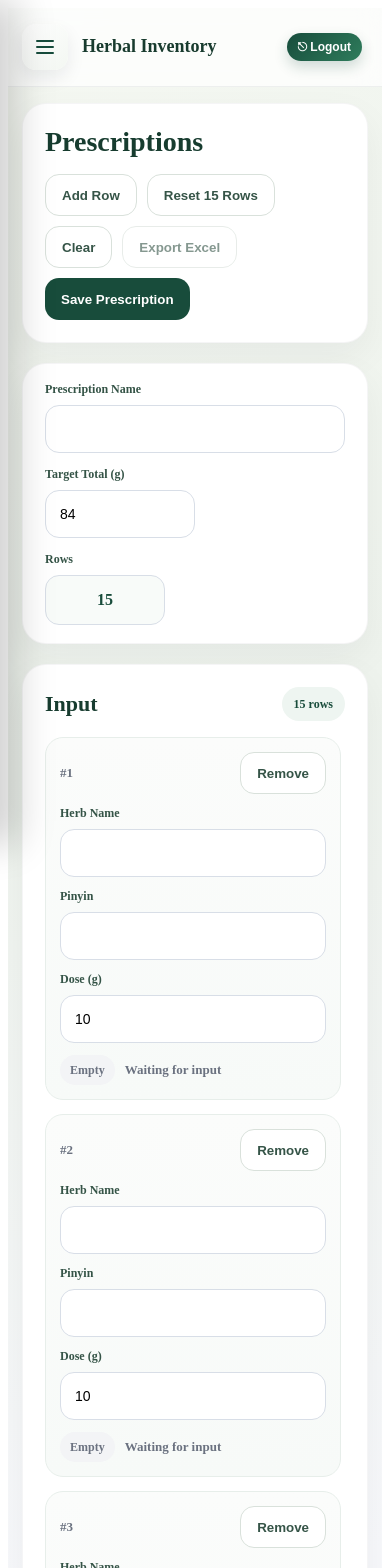
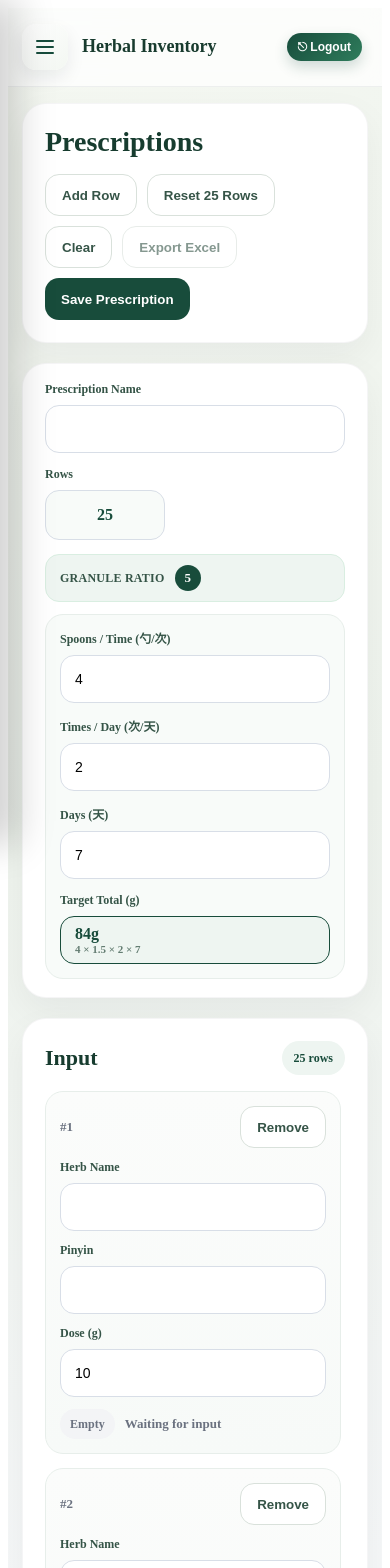
Before and after one commit to niuniu121/HerbVault-admin, a Vue app: page /prescriptions in a window 390 px wide. Shown: the top 1568 px of the page. Built offline with nearby package versions, Linux system fonts and the light colour scheme; no server answers; the database is empty.

Commit message:
caculate the grams

```diff
--- a/src/views/PrescriptionView.vue
+++ b/src/views/PrescriptionView.vue
@@ -7,7 +7,7 @@
 
       <div class="header-actions">
         <button class="ghost-btn" @click="addRow">Add Row</button>
-        <button class="ghost-btn" @click="confirmResetRows">Reset 15 Rows</button>
+        <button class="ghost-btn" @click="confirmResetRows">Reset 25 Rows</button>
         <button class="ghost-btn" @click="clearAll">Clear</button>
         <button class="ghost-btn" :disabled="!canExportCurrent" @click="exportCurrentPrescription">
           Export Excel
@@ -27,27 +27,74 @@
     </section>
 
     <section class="top-form-card card">
-      <div class="top-form-grid top-form-grid-3">
+      <div class="top-form-grid top-form-grid-main">
         <div class="top-form-field">
           <label class="field-label">Prescription Name</label>
           <input v-model.trim="prescriptionTitle" class="row-input" type="text" placeholder="" />
         </div>
 
-        <div class="top-form-field compact-target-field">
-          <label class="field-label">Target Total (g)</label>
+        <div class="top-form-field compact-field">
+          <label class="field-label">Rows</label>
+          <div class="row-count-box">{{ inputRows.length }}</div>
+        </div>
+      </div>
+
+      <div class="ratio-info-bar">
+        <div class="ratio-info-left">
+          <span class="ratio-info-label">Granule Ratio</span>
+          <span class="ratio-info-value">{{ GRANULE_RATIO }}</span>
+        </div>
+        <!-- <div class="ratio-info-note">
+          1g granules ≡ {{ GRANULE_RATIO }}g raw herbs · 1 spoon ≡ {{ GRAMS_PER_SPOON }}g granules
+        </div> -->
+      </div>
+
+      <div class="dosing-grid">
+        <div class="top-form-field">
+          <label class="field-label">Spoons / Time (勺/次)</label>
           <input
-            :value="targetTotalGrams"
+            :value="spoonsPerTime"
             class="row-input"
             type="text"
             inputmode="decimal"
-            placeholder=""
-            @input="handleTargetTotalInput"
+            placeholder="e.g. 4"
+            @input="handleSpoonsPerTimeInput"
           />
         </div>
 
-        <div class="top-form-field compact-field">
-          <label class="field-label">Rows</label>
-          <div class="row-count-box">{{ inputRows.length }}</div>
+        <div class="top-form-field">
+          <label class="field-label">Times / Day (次/天)</label>
+          <input
+            :value="timesPerDay"
+            class="row-input"
+            type="text"
+            inputmode="decimal"
+            placeholder="e.g. 2"
+            @input="handleTimesPerDayInput"
+          />
+        </div>
+
+        <div class="top-form-field">
+          <label class="field-label">Days (天)</label>
+          <input
+            :value="totalDays"
+            class="row-input"
+            type="text"
+            inputmode="decimal"
+            placeholder="e.g. 7"
+            @input="handleTotalDaysInput"
+          />
+        </div>
+
+        <div class="top-form-field">
+          <label class="field-label">Target Total (g)</label>
+          <div class="target-total-box">
+            <span class="target-total-value">{{ targetTotalNumber }}g</span>
+            <span class="target-total-formula">
+              {{ toNumber(spoonsPerTime) }} × {{ GRAMS_PER_SPOON }} × {{ toNumber(timesPerDay) }} ×
+              {{ toNumber(totalDays) }}
+            </span>
+          </div>
         </div>
       </div>
     </section>
@@ -190,6 +237,12 @@
                 <div class="preview-category">
                   {{ normalizeCategoryName(item.category) }}
                 </div>
+                <div class="preview-raw" v-if="item.rawGrams !== item.grams">
+                  <span class="preview-raw-label">Rx</span>
+                  <span class="preview-raw-value">{{ item.rawGrams }}g</span>
+                  <span class="preview-raw-arrow">→</span>
+                  <span class="preview-raw-scaled">{{ item.grams }}g</span>
+                </div>
               </div>
             </div>
           </div>
@@ -213,7 +266,11 @@
             <strong>{{ unmatchedCount }}</strong>
           </div>
           <div class="summary-row">
-            <span>Raw Input Sum</span>
+            <span>Granule Ratio</span>
+            <strong>{{ GRANULE_RATIO }}</strong>
+          </div>
+          <div class="summary-row">
+            <span>Raw Sum</span>
             <strong>{{ rawInputTotalGrams }}g</strong>
           </div>
           <div class="summary-row">
@@ -224,10 +281,10 @@
             <span>Target Total</span>
             <strong>{{ targetTotalNumber }}g</strong>
           </div>
-          <div class="summary-row">
+          <!-- <div class="summary-row">
             <span>Status</span>
             <strong>{{ previewStatusText }}</strong>
-          </div>
+          </div> -->
         </div>
       </div>
     </section>
@@ -379,12 +436,16 @@ import {
 const HERBS = 'herbs'
 const PRESCRIPTIONS = 'prescriptions'
 const PAGE_SIZE = 10
-const DEFAULT_ROWS = 15
+const DEFAULT_ROWS = 25
 const DEFAULT_GRAMS = '10'
-// Default target follows the Excel workbook default:
-//   GramsEachTime (10g) * TimesPerDay (2) * TotalDays (14) = 280g
-// Admins can freely overwrite or clear this value.
-const DEFAULT_TARGET_TOTAL = '84'
+// Each spoon of granules weighs ~1.5g. This constant together with the three
+// admin-editable fields below drive the Target Total:
+//   Target Total = spoonsPerTime * GRAMS_PER_SPOON * timesPerDay * totalDays
+// Example: 4 spoons * 1.5g * 2 times * 7 days = 84g
+const GRAMS_PER_SPOON = 1.5
+const DEFAULT_SPOONS_PER_TIME = '4'
+const DEFAULT_TIMES_PER_DAY = '2'
+const DEFAULT_TOTAL_DAYS = '7'
 // Concentration ratio from the workbook (column B of HerbList). Every herb in
 // the source spreadsheet uses 5, so we keep it as a single constant. If you
 // ever store per-herb ratios, swap this out for a lookup.
@@ -399,7 +460,11 @@ const editingId = ref('')
 const currentPage = ref(1)
 const searchKeyword = ref('')
 const searchField = ref('all')
-const targetTotalGrams = ref(DEFAULT_TARGET_TOTAL)
+
+// Admin-editable dosing inputs. Target Total is derived from these.
+const spoonsPerTime = ref(DEFAULT_SPOONS_PER_TIME)
+const timesPerDay = ref(DEFAULT_TIMES_PER_DAY)
+const totalDays = ref(DEFAULT_TOTAL_DAYS)
 
 const toast = ref({
   show: false,
@@ -527,11 +592,24 @@ function normalizeGramsOnBlur(row) {
   row.grams = sanitizeGrams(row.grams)
 }
 
-// Admins can type any number — including clearing the field entirely — so we
-// simply mirror the cleaned input here. Fallbacks only apply at save time.
-function handleTargetTotalInput(event) {
+// Admins can type any decimal number in each of the three dosing fields. The
+// Target Total is derived from them, so there is no fallback here — empty
+// values are treated as 0 until save time.
+function handleSpoonsPerTimeInput(event) {
   const cleaned = filterDecimalInput(event.target.value)
-  targetTotalGrams.value = cleaned
+  spoonsPerTime.value = cleaned
+  event.target.value = cleaned
+}
+
+function handleTimesPerDayInput(event) {
+  const cleaned = filterDecimalInput(event.target.value)
+  timesPerDay.value = cleaned
+  event.target.value = cleaned
+}
+
+function handleTotalDaysInput(event) {
+  const cleaned = filterDecimalInput(event.target.value)
+  totalDays.value = cleaned
   event.target.value = cleaned
 }
 
@@ -831,7 +909,7 @@ const previewItems = computed(() => {
 
   if (!namedMatchedRows.length) return []
 
-  const target = toNumber(targetTotalGrams.value)
+  const target = targetTotalNumber.value
   const rawTotal = namedMatchedRows.reduce(
     (sum, { row }) => sum + toNumber(sanitizeGrams(row.grams)),
     0,
@@ -862,6 +940,10 @@ const previewItems = computed(() => {
       groupOrder: Number(matched.groupOrder || 0),
       defaultOrder: Number(matched.defaultOrder || 0),
       sequenceCode: matched.sequenceCode,
+      // Preserve the doctor's original prescribed grams so the Rx logic stays
+      // visible — raw grams act as relative proportions, `grams` is the
+      // final scaled dose for the granule dispensing.
+      rawGrams: sanitizeGrams(row.grams),
       grams: displayGrams,
       pinyin: getResolvedRowPinyin(row, matched),
       matched: true,
@@ -897,8 +979,14 @@ const previewTotalGrams = computed(() => {
   return roundTo2(previewItems.value.reduce((sum, item) => sum + toNumber(item.grams), 0))
 })
 
+// Target Total is derived from the three dosing fields:
+//   Target Total = spoonsPerTime * GRAMS_PER_SPOON * timesPerDay * totalDays
+// Example: 4 * 1.5 * 2 * 7 = 84g
 const targetTotalNumber = computed(() => {
-  return roundTo2(toNumber(targetTotalGrams.value))
+  const spoons = toNumber(spoonsPerTime.value)
+  const times = toNumber(timesPerDay.value)
+  const days = toNumber(totalDays.value)
+  return roundTo2(spoons * GRAMS_PER_SPOON * times * days)
 })
 
 const previewStatusText = computed(() => {
@@ -934,7 +1022,7 @@ function confirmRemoveRow(index) {
 function confirmResetRows() {
   openDialog({
     title: 'Reset all rows?',
-    message: 'This will reset the current input back to 15 default rows.',
+    message: 'This will reset the current input back to 25 default rows.',
     confirmText: 'Reset',
     type: 'neutral',
     action: () => {
@@ -953,7 +1041,9 @@ function clearAll() {
   notes.value = ''
   prescriptionTitle.value = ''
   editingId.value = ''
-  targetTotalGrams.value = DEFAULT_TARGET_TOTAL
+  spoonsPerTime.value = DEFAULT_SPOONS_PER_TIME
+  timesPerDay.value = DEFAULT_TIMES_PER_DAY
+  totalDays.value = DEFAULT_TOTAL_DAYS
 }
 
 function cancelEdit() {
@@ -1001,12 +1091,16 @@ async function savePrescription() {
       return
     }
 
-    const target = toNumber(targetTotalGrams.value)
+    const target = targetTotalNumber.value
 
     if (target <= 0) {
-      showToast('Target total must be greater than 0', 'error')
+      showToast('Please set spoons, times per day, and days (Target Total must be > 0)', 'error')
       return
     }
+
+    // Capture the doctor's raw prescribed grams before scaling so we can
+    // persist them alongside the final scaled grams.
+    const rawGramsByKey = new Map(rawRows.map((row) => [row.key, sanitizeGrams(row.grams)]))
 
     // Apply the Excel formula at save time.
     const rows = scaleRowsToTarget(rawRows, target)
@@ -1033,7 +1127,9 @@ async function savePrescription() {
         sequenceCode: matched.sequenceCode,
         groupOrder: Number(matched.groupOrder || 0),
         defaultOrder: Number(matched.defaultOrder || 0),
+        rawGrams: rawGramsByKey.get(row.key) || row.grams,
         grams: row.grams,
+        granuleRatio: GRANULE_RATIO,
         pinyin: normalizeAutoPinyin(
           row.pinyin || matched.herbPinyin || generatePinyinFromChinese(row.name),
         ),
@@ -1045,6 +1141,11 @@ async function savePrescription() {
       title: prescriptionTitle.value || '',
       notes: notes.value || '',
       targetTotal: String(target),
+      spoonsPerTime: String(toNumber(spoonsPerTime.value)),
+      timesPerDay: String(toNumber(timesPerDay.value)),
+      totalDays: String(toNumber(totalDays.value)),
+      gramsPerSpoon: String(GRAMS_PER_SPOON),
+      granuleRatio: String(GRANULE_RATIO),
       items,
       createdBy: getOperator(),
       updatedAt: serverTimestamp(),
@@ -1079,7 +1180,9 @@ function editPrescription(item) {
           createEmptyRow({
             name: herb.herbName || herb.inputName || '',
             pinyin: herb.pinyin || '',
-            grams: herb.grams || DEFAULT_GRAMS,
+            // Prefer the doctor's raw prescribed grams when we have them so
+            // editing a saved prescription still shows the original Rx.
+            grams: herb.rawGrams || herb.grams || DEFAULT_GRAMS,
             pinyinEdited: Boolean(herb.pinyin),
           }),
         )
@@ -1088,7 +1191,32 @@ function editPrescription(item) {
   prescriptionTitle.value = item.title || ''
   notes.value = item.notes || ''
   editingId.value = item.id
-  targetTotalGrams.value = item.targetTotal || DEFAULT_TARGET_TOTAL
+
+  // Legacy prescriptions may only have a raw `targetTotal` and no dosing
+  // breakdown. In that case, back-derive a best-guess by pinning times/day and
+  // days to the defaults and solving for spoons-per-time so the computed
+  // Target Total matches what was saved.
+  if (item.spoonsPerTime || item.timesPerDay || item.totalDays) {
+    spoonsPerTime.value = item.spoonsPerTime || DEFAULT_SPOONS_PER_TIME
+    timesPerDay.value = item.timesPerDay || DEFAULT_TIMES_PER_DAY
+    totalDays.value = item.totalDays || DEFAULT_TOTAL_DAYS
+  } else if (item.targetTotal) {
+    const savedTarget = toNumber(item.targetTotal)
+    const times = toNumber(DEFAULT_TIMES_PER_DAY)
+    const days = toNumber(DEFAULT_TOTAL_DAYS)
+    const derivedSpoons =
+      times > 0 && days > 0
+        ? savedTarget / (GRAMS_PER_SPOON * times * days)
+        : toNumber(DEFAULT_SPOONS_PER_TIME)
+    spoonsPerTime.value = String(roundTo2(derivedSpoons))
+    timesPerDay.value = DEFAULT_TIMES_PER_DAY
+    totalDays.value = DEFAULT_TOTAL_DAYS
+  } else {
+    spoonsPerTime.value = DEFAULT_SPOONS_PER_TIME
+    timesPerDay.value = DEFAULT_TIMES_PER_DAY
+    totalDays.value = DEFAULT_TOTAL_DAYS
+  }
+
   window.scrollTo({ top: 0, behavior: 'smooth' })
 }
 
@@ -1143,7 +1271,9 @@ function buildExportRowsFromPrescription(payload) {
     序号: getLiveSequenceCode(item) || item.sequenceCode || '',
     药名: item.herbName || item.inputName || '',
     拼音: item.pinyin || '',
-    克数: `${item.grams || DEFAULT_GRAMS}g`,
+    '医生原方(g)': item.rawGrams ? `${item.rawGrams}g` : '',
+    '颗粒克数(g)': `${item.grams || DEFAULT_GRAMS}g`,
+    浓缩比: payload.granuleRatio || item.granuleRatio || String(GRANULE_RATIO),
     分类: normalizeCategoryName(item.category || ''),
     Notes: index === 0 ? notesText : '',
   }))
@@ -1162,7 +1292,9 @@ function buildExportRowsForAllPrescriptions(list) {
         序号: '',
         药名: '',
         拼音: '',
-        克数: '',
+        '医生原方(g)': '',
+        '颗粒克数(g)': '',
+        浓缩比: '',
         分类: '',
         Notes: '',
       })
@@ -1359,8 +1491,66 @@ function goToNextPage() {
   gap: 14px;
 }
 
-.top-form-grid-3 {
-  grid-template-columns: minmax(0, 1fr) 150px 120px;
+.top-form-grid-main {
+  grid-template-columns: minmax(0, 1fr) 120px;
+  margin-bottom: 14px;
+}
+
+.ratio-info-bar {
+  display: flex;
+  align-items: center;
+  justify-content: space-between;
+  gap: 12px;
+  flex-wrap: wrap;
+  padding: 10px 14px;
+  margin-bottom: 12px;
+  border-radius: 14px;
+  background: #eef5f1;
+  border: 1px solid #d9eee1;
+}
+
+.ratio-info-left {
+  display: flex;
+  align-items: center;
+  gap: 10px;
+}
+
+.ratio-info-label {
+  font-size: 12px;
+  font-weight: 800;
+  color: #355447;
+  letter-spacing: 0.02em;
+  text-transform: uppercase;
+}
+
+.ratio-info-value {
+  display: inline-flex;
+  align-items: center;
+  justify-content: center;
+  min-height: 26px;
+  padding: 0 10px;
+  border-radius: 999px;
+  background: #184c3b;
+  color: #fff;
+  font-size: 13px;
+  font-weight: 800;
+}
+
+.ratio-info-note {
+  font-size: 12px;
+  color: #355447;
+  font-weight: 700;
+  opacity: 0.82;
+}
+
+.dosing-grid {
+  display: grid;
+  grid-template-columns: repeat(4, minmax(0, 1fr));
+  gap: 14px;
+  padding: 14px;
+  border-radius: 18px;
+  background: #f8fbf9;
+  border: 1px solid #e7eeea;
 }
 
 .top-form-field {
@@ -1373,8 +1563,35 @@ function goToNextPage() {
   max-width: 120px;
 }
 
-.compact-target-field {
-  max-width: 150px;
+.target-total-box {
+  height: 48px;
+  border-radius: 14px;
+  border: 1px solid #184c3b;
+  background: #eef5f1;
+  color: #184c3b;
+  display: flex;
+  flex-direction: column;
+  justify-content: center;
+  padding: 6px 14px;
+  box-sizing: border-box;
+  overflow: hidden;
+}
+
+.target-total-value {
+  font-size: 16px;
+  font-weight: 800;
+  line-height: 1.1;
+}
+
+.target-total-formula {
+  font-size: 11px;
+  font-weight: 700;
+  color: #355447;
+  opacity: 0.75;
+  line-height: 1.1;
+  white-space: nowrap;
+  overflow: hidden;
+  text-overflow: ellipsis;
 }
 
 .row-count-box {
@@ -1733,6 +1950,40 @@ function goToNextPage() {
   font-weight: 700;
 }
 
+.preview-raw {
+  margin-top: 6px;
+  display: inline-flex;
+  align-items: center;
+  gap: 6px;
+  padding: 4px 10px;
+  border-radius: 999px;
+  background: #fff;
+  border: 1px dashed #d9e1db;
+  font-size: 12px;
+  font-weight: 700;
+  color: #6b7280;
+}
+
+.preview-raw-label {
+  color: #355447;
+  text-transform: uppercase;
+  font-size: 11px;
+  letter-spacing: 0.03em;
+}
+
+.preview-raw-value {
+  color: #6b7280;
+}
+
+.preview-raw-arrow {
+  color: #9aa5ad;
+}
+
+.preview-raw-scaled {
+  color: #184c3b;
+  font-weight: 800;
+}
+
 .divider {
   height: 1px;
   background: #edf2ef;
@@ -1985,7 +2236,18 @@ function goToNextPage() {
   }
 
   .top-form-grid,
+  .top-form-grid-main,
   .history-toolbar {
+    grid-template-columns: 1fr;
+  }
+
+  .dosing-grid {
+    grid-template-columns: repeat(2, minmax(0, 1fr));
+  }
+}
+
+@media (max-width: 520px) {
+  .dosing-grid {
     grid-template-columns: 1fr;
   }
 }
```
